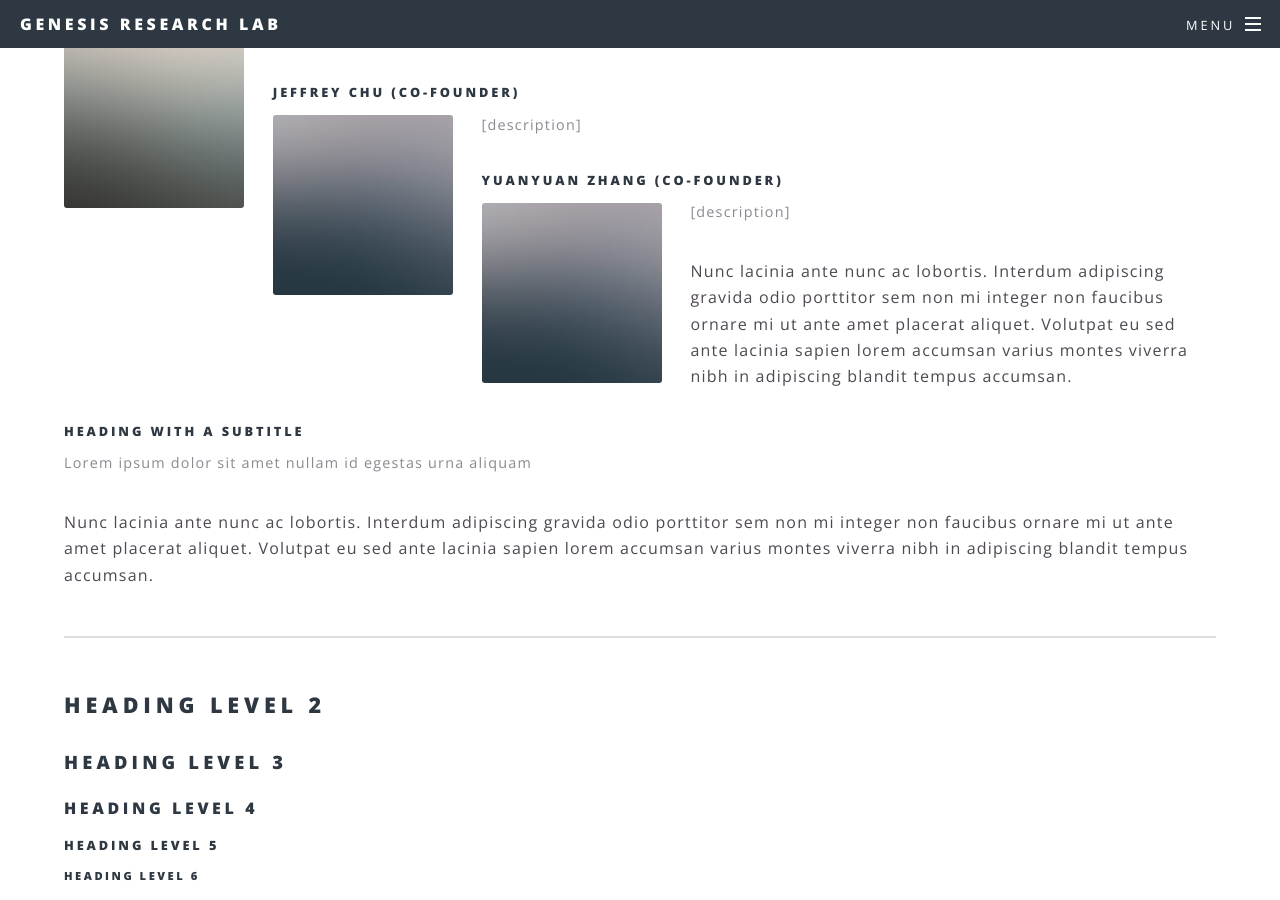
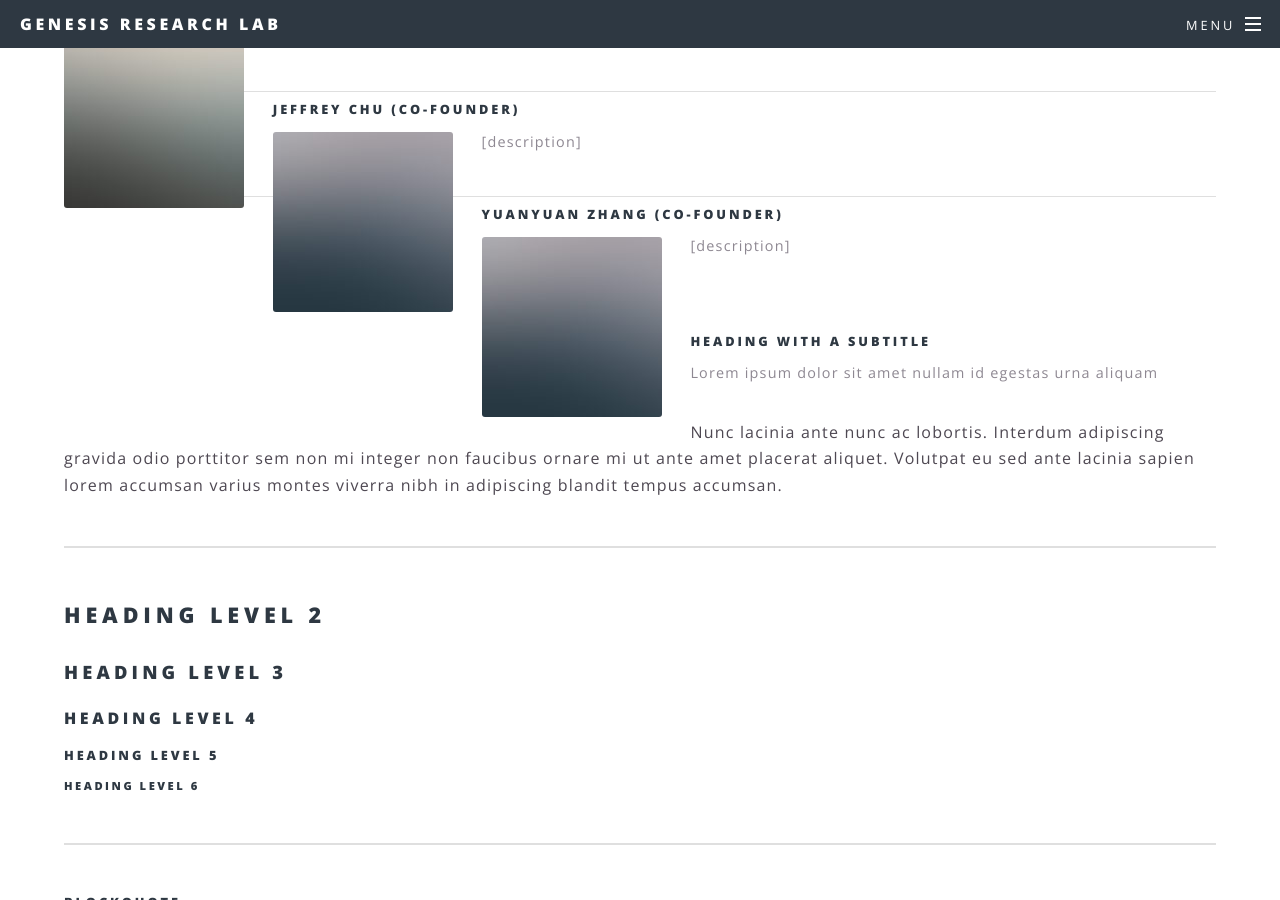
Before and after one commit to genesis-research-lab/genesis-research-lab.github.io, a Jekyll site: the page built from about.html, in a window 1280 px wide and 900 px high, scrolled down 688 px. Built offline with Jekyll 4.4.1, drawn with Linux system fonts in a browser that asks for light colours.

Commit message:
update about

```diff
--- a/about.html
+++ b/about.html
@@ -11,22 +11,23 @@
 				<header>
 					<h4>The Team</h4>
 				</header>
-				<header>
+				<ul class="alt">
+							<li><header>
 				<h5>Stephen Chan (Co-Founder)</h5>
 				<p><span class="image left"><img src="images/pic04.jpg" alt="" /></span>
 				[description]
-				</header>
-				<header>
+				</header></li>
+							<li><header>
 				<h5>Jeffrey Chu (Co-Founder)</h5>
 				<p><span class="image left"><img src="images/pic05.jpg" alt="" /></span>
 				[description]
-				</header>
-				<header>
+				</header></li>
+							<li><header>
 				<h5>Yuanyuan Zhang (Co-Founder)</h5>
 				<p><span class="image left"><img src="images/pic05.jpg" alt="" /></span>
 				[description]
-				</header>
-				<p>Nunc lacinia ante nunc ac lobortis. Interdum adipiscing gravida odio porttitor sem non mi integer non faucibus ornare mi ut ante amet placerat aliquet. Volutpat eu sed ante lacinia sapien lorem accumsan varius montes viverra nibh in adipiscing blandit tempus accumsan.</p>
+				</header></li>
+				</ul>
 				<header>
 					<h5>Heading with a Subtitle</h5>
 					<p>Lorem ipsum dolor sit amet nullam id egestas urna aliquam</p>
```
